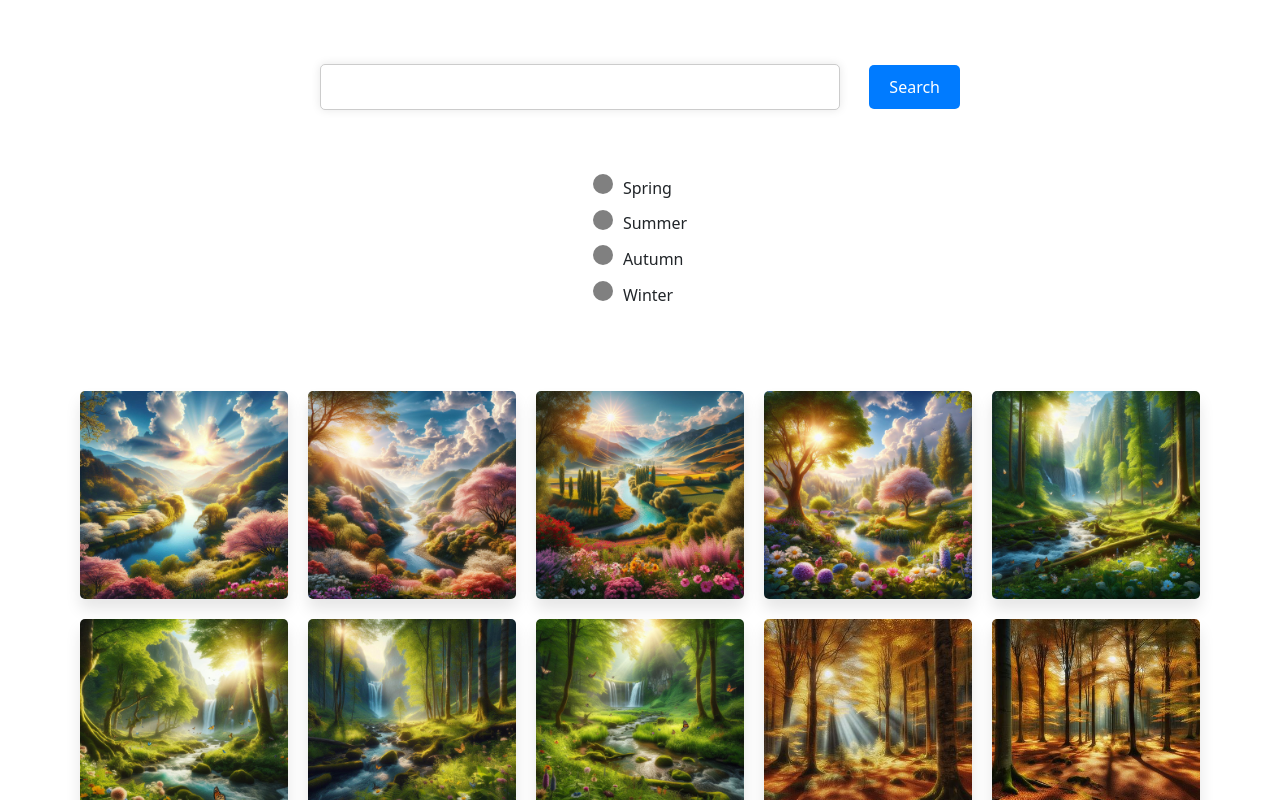
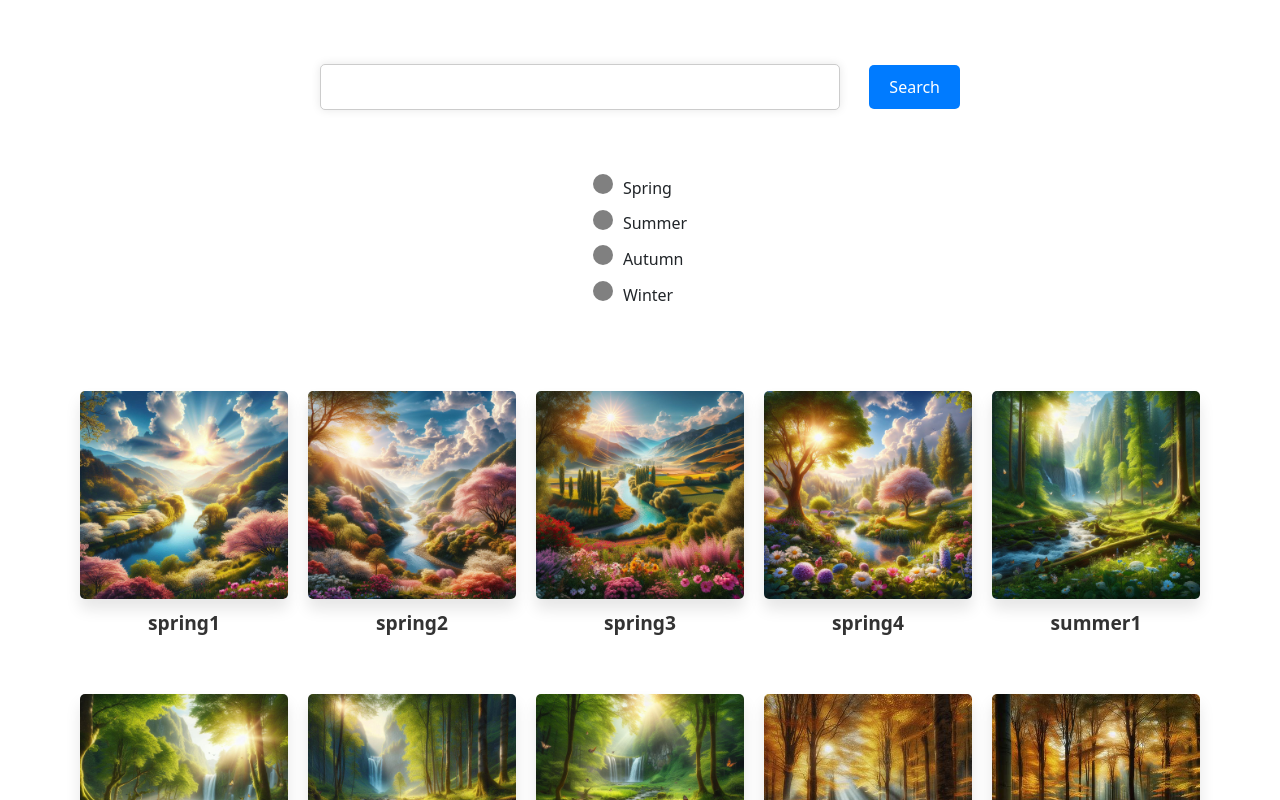
Before and after one commit to rtinase/my-form-app, a React (Create React App) app: page / in a window 1280 px wide. Shown: the top 800 px of the page. Built offline with nearby package versions, Linux system fonts and the light colour scheme.

Commit message:
+ name for images

```diff
--- a/src/myComponents/Gallery.css
+++ b/src/myComponents/Gallery.css
@@ -18,3 +18,18 @@
     gap: 20px;
     padding: 10px;
 }
+
+.image-container {
+    display: flex;
+    flex-direction: column;
+    align-items: center;
+    margin-bottom: 20px;
+  }
+
+  .image-name {
+    font-weight: bold;
+    text-align: center;
+    color: #333;
+    font-size: 1.2em;
+    margin-top: 10px;
+  }
--- a/src/myComponents/Gallery.js
+++ b/src/myComponents/Gallery.js
@@ -34,7 +34,10 @@ function Gallery({ selectedSeasons, searchQuery }) {
   return (
     <div className="container">
       {filteredImages.map((image) => (
-        <img key={image.key} src={image.src} alt={image.alt} className="image" />
+        <div key={image.key} className='image-container'>
+          <img src={image.src} alt={image.alt} className="image" />
+          <p className='image-name'>{image.src.substring(image.src.lastIndexOf('/')).split('.')[0].slice(1)}</p>
+        </div>
       ))}
     </div>
   );
```
